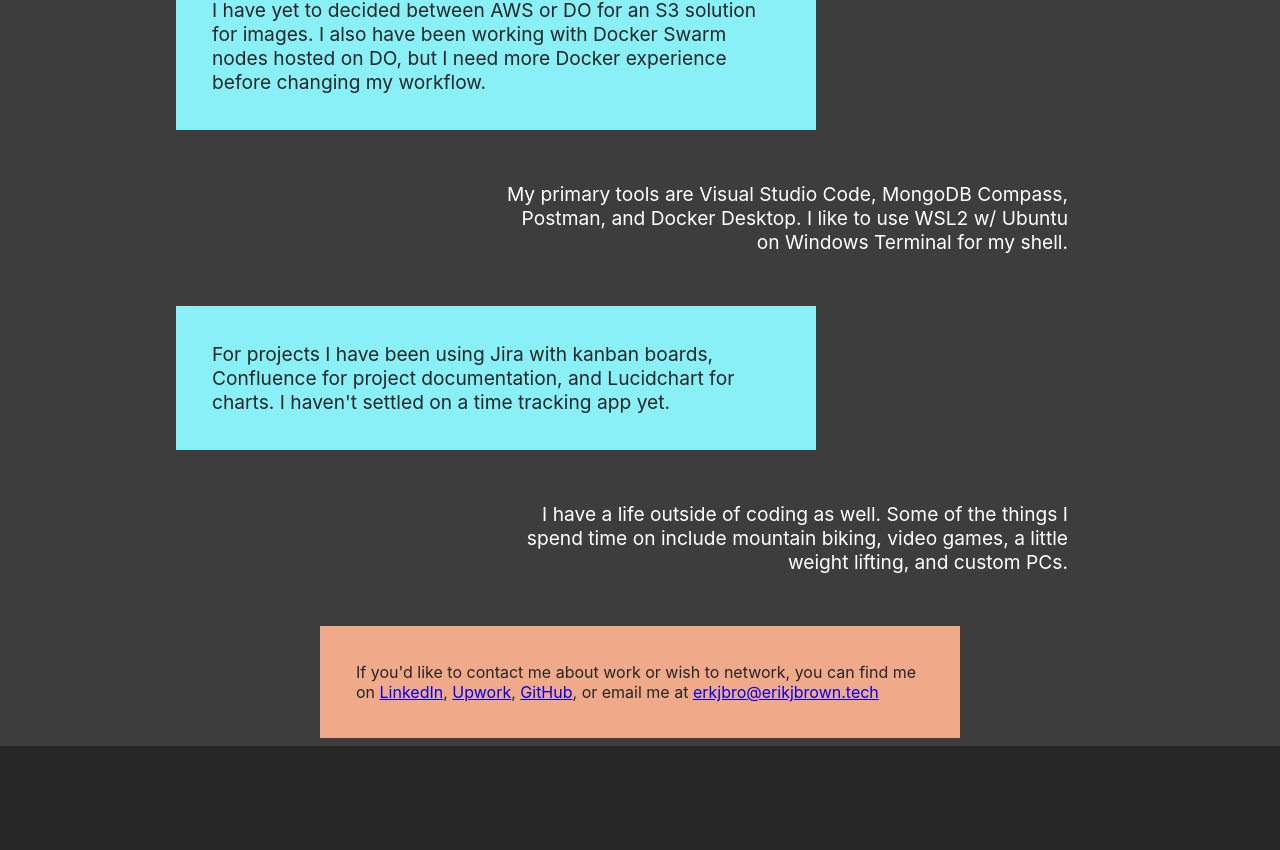
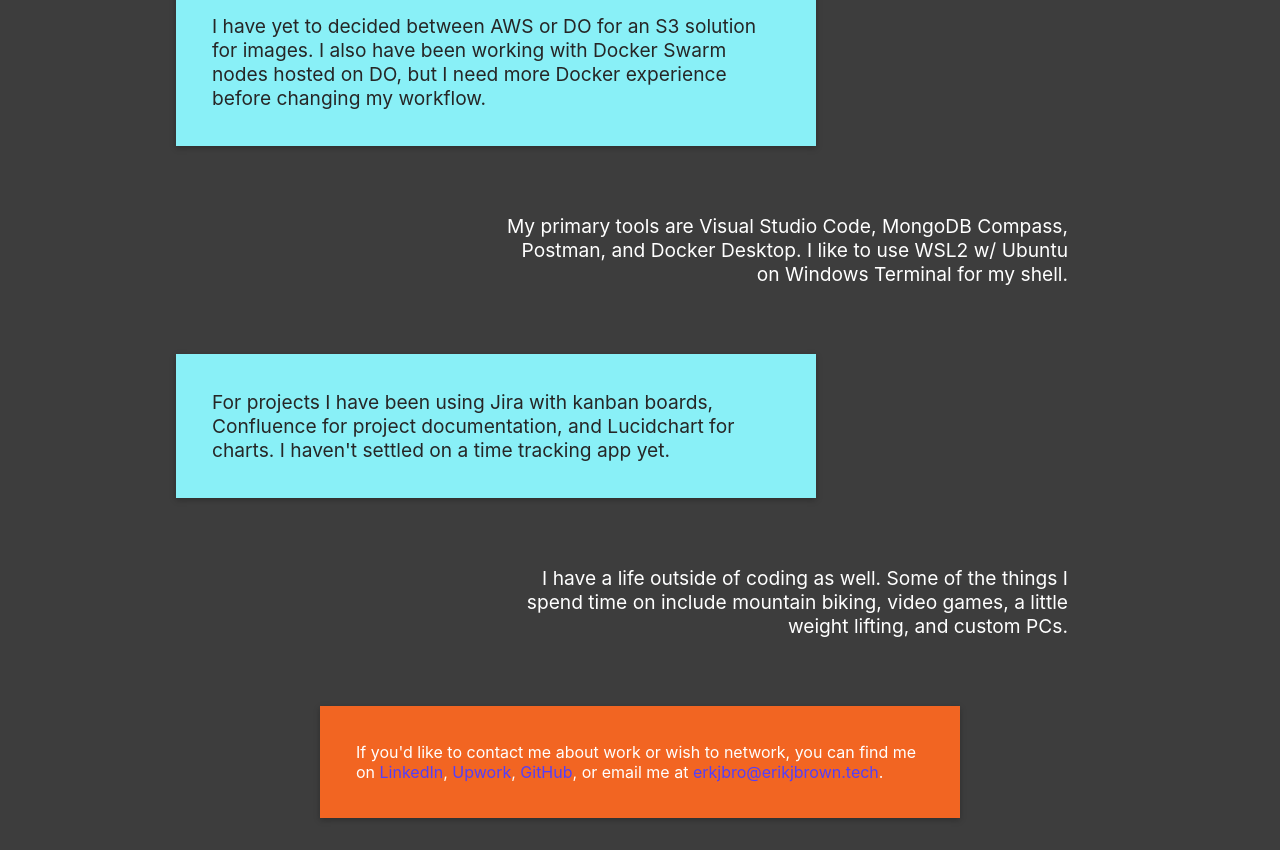
Before and after one commit to erkjbro/erkjbro-tech, a React (Create React App) app: page / in a window 1280 px wide. Shown: the part 819-1669 px from the top of the page. Before the commit the page ends 1565 px from the top, so only its background shows below. Built offline with nearby package versions, Linux system fonts and the light colour scheme.

Commit message:
adjusting colors, shadow, and last p and links

```diff
--- a/src/pages/Home/Home.js
+++ b/src/pages/Home/Home.js
@@ -65,6 +65,7 @@
           , <a href="https://www.upwork.com/freelancers/~01820d75b9551f9eea">Upwork</a>
           , <a href="https://github.com/erkjbro">GitHub</a>
           , or email me at <a href="mailto:erkjbro@erikjbrown.tech">erkjbro@erikjbrown.tech</a>
+          .
         </p>
       </div>
     </div>
--- a/src/pages/Home/Home.scss
+++ b/src/pages/Home/Home.scss
@@ -26,7 +26,7 @@
 
     p {
       width: 100%;
-      margin: 1rem 0 0 0;
+      margin: 0;
       padding: 2rem;
       text-align: left;
       font-size: 1.2rem;
@@ -34,9 +34,11 @@
       @include media-min-width(42rem) {
         align-self: flex-end;
         width: 40rem;
+        margin: 1rem 0;
         text-align: right;
         background-clip: padding-box;
         border: 4px solid transparent;
+        box-shadow: 0 2px 6px map-get($colors, shadow);
       }
 
       &:nth-of-type(odd) {
@@ -49,6 +51,10 @@
         }
       }
 
+      &:nth-of-type(even) {
+        box-shadow: none;
+      }
+
       &:first-of-type {
         align-self: center;
         margin: 0;
@@ -59,13 +65,26 @@
       }
 
       &:last-of-type {
+        margin-bottom: 2rem;
         align-self: center;
-        background: map-get($colors, primary-light);
+        background: map-get($colors, primary);
+        color: map-get($colors, light);
         border-color: transparent;
+        box-shadow: 0 2px 6px map-get($colors, shadow);
         font-size: 1rem;
 
         @include media-min-width(42rem) {
           border-right-color: transparent;
+        }
+
+        a {
+          text-decoration: none;
+          color: map-get($colors, tertiary);
+
+          &:hover {
+            color: map-get($colors, dark);
+            text-decoration: underline;
+          }
         }
       }
     }
--- a/src/styles/_colors.scss
+++ b/src/styles/_colors.scss
@@ -2,8 +2,9 @@
   primary: #f26522,
   primary-dark: #61280d,
   primary-light: #f0aa89,
-  secondary: #00e6f6, // #523ffb
+  secondary: #00e6f6,
   secondary-light: #89f0f7,
+  tertiary: #523ffb,
   bg: #3d3d3d,
   dark: #262626,
   light: white,
--- a/src/styles/_variables.scss
+++ b/src/styles/_variables.scss
@@ -8,7 +8,7 @@
   min-height: calc(100vh - 4rem);
   width: 100%;
   margin: 0;
-  padding: 0.5rem 0;
+  padding: 0.5rem 0 0 0;
   display: flex;
   flex-direction: column;
   align-items: center;
```
